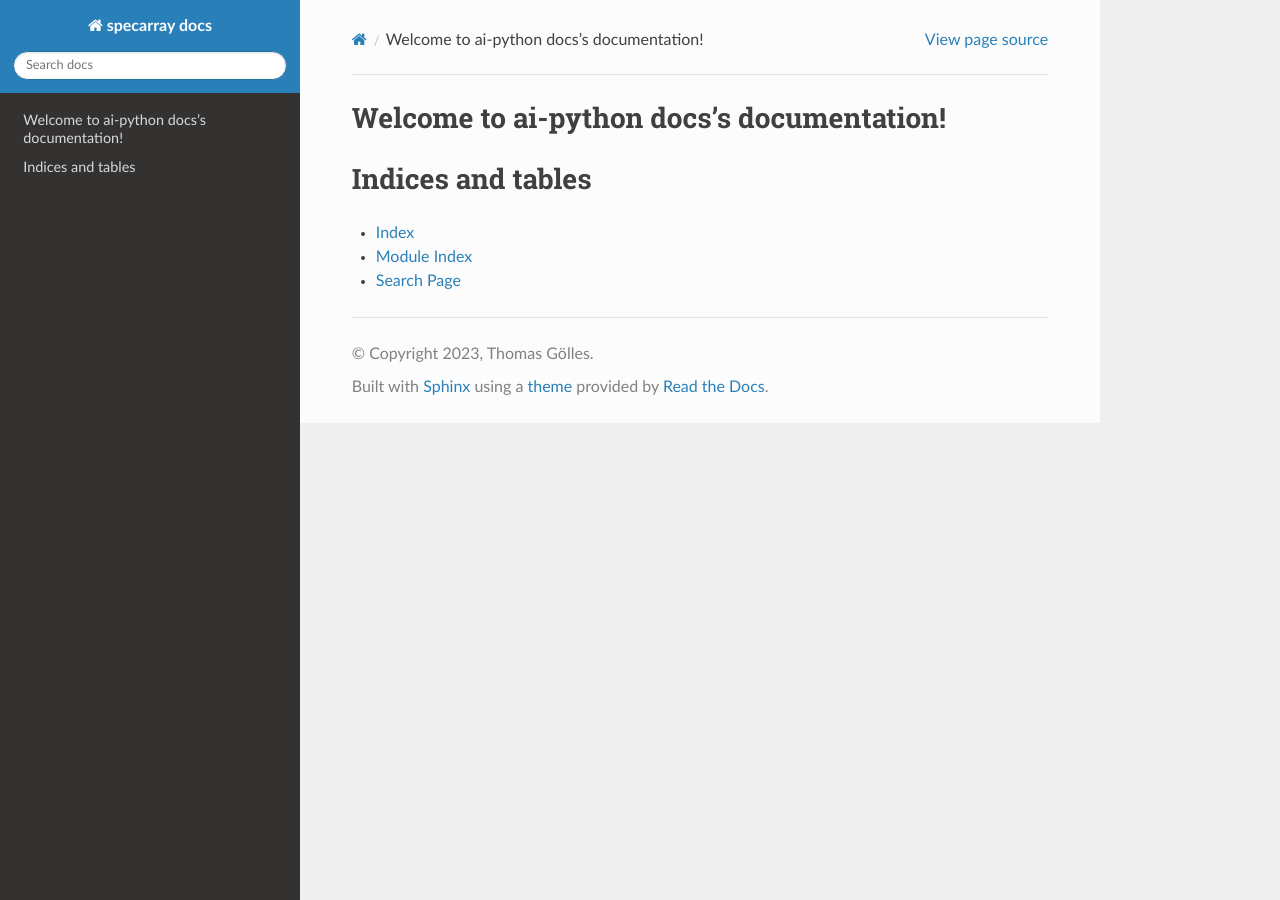
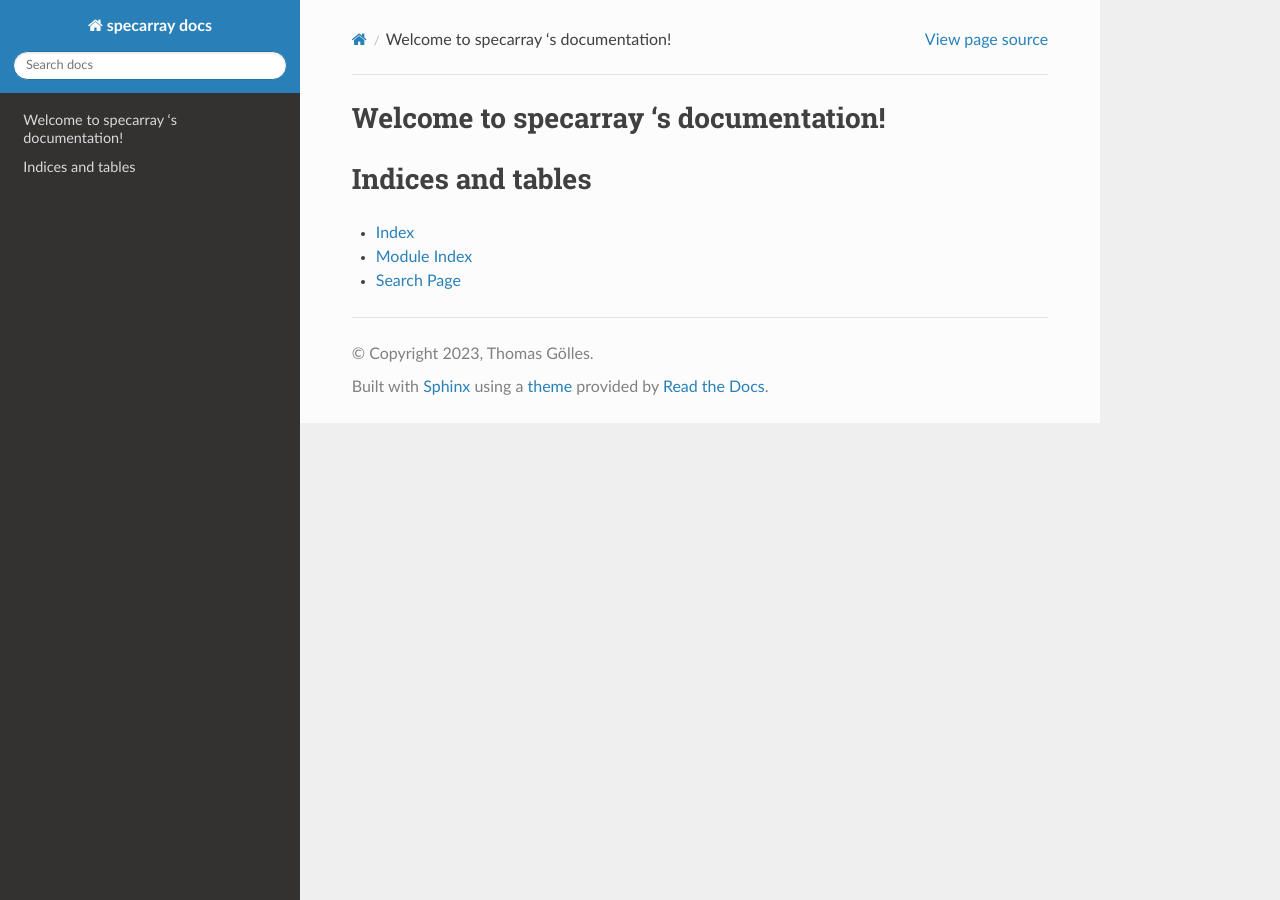
Before and after one commit to tgoelles/specarray, a Sphinx documentation site: the page built from docs/index.rst, in a window 1280 px wide. Built offline with Sphinx 7.4.7 and the Read the Docs theme 2.0.0, drawn with Linux system fonts in a browser that asks for light colours; pages that are not in the unit, such as notebooks, are missing from menus; some of the changed lines change nothing that is shown.

Commit message:
Update index.rst

```diff
--- a/docs/index.rst
+++ b/docs/index.rst
@@ -1,9 +1,4 @@
-.. ai-python docs documentation master file, created by
-   sphinx-quickstart on Thu May  5 14:06:45 2022.
-   You can adapt this file completely to your liking, but it should at least
-   contain the root `toctree` directive.
-
-Welcome to ai-python docs's documentation!
+Welcome to specarray 's documentation!
 ==========================================
 
 .. toctree::
```
